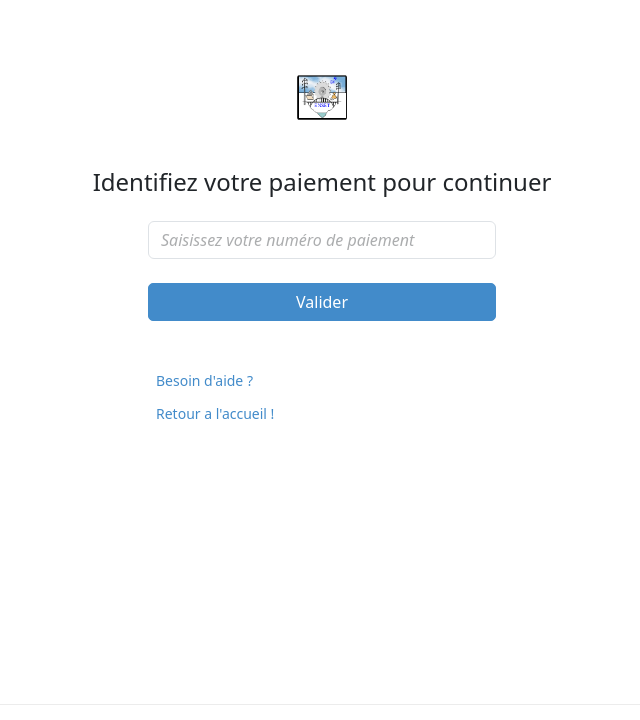
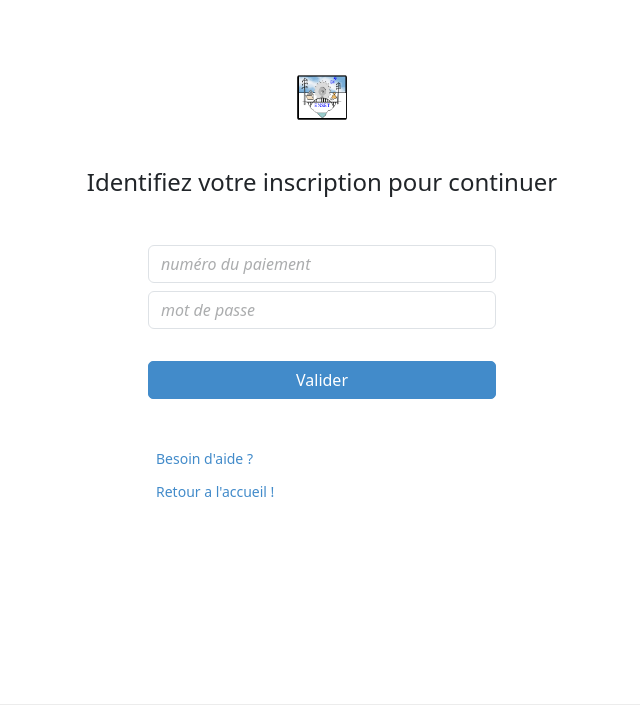
Before and after one commit to MalcomChumchouaPenda/concours-enset-dla-2026, a Flask app: page /home/login in a window 1280 px wide. Shown: the top 720 px of the page, without its empty margins (318-958 px from the left). Run offline with Flask 3, Linux system fonts and the light colour scheme; parts of the project's set-up code (start-up, migrations or seed data) failed here and were passed over; some libraries are stand-ins or nearby versions.

Commit message:
change home navigation

```diff
--- a/core/home/routes.py
+++ b/core/home/routes.py
@@ -42,34 +42,76 @@ def wait():
     # hero = dict(msg=msg, img=img)
     # return render_template('home.jinja', hero=hero)
 
-class AuthForm(FlaskForm):
+
+class RegisterForm(FlaskForm):
     id = StringField(_l('numero de paiement'), validators=[DataRequired()])
+    pwd = PasswordField(_l('mot de passe'), validators=[DataRequired()])
+    confirm_pwd = PasswordField(_l('confirmer mot de passe'), validators=[DataRequired()])
 
 
 def _check_id(id_):
     return re.match(r'^\d+$', id_)
 
 
+@ui.route('/register', methods=['GET', 'POST'])
+def register():
+    form = RegisterForm()
+    if form.validate_on_submit():
+        uid = form.id.data
+        if not _check_id(uid):
+            flash('Numero de paiement invalide', 'danger')
+            return render_template('home-register.jinja', form=form)
+
+        next = url_for('concours.new_inscr')
+        if get_user(db.session, uid):
+            return render_template('landing/message.jinja',
+                                    title=_("Avertissement"),
+                                    message=_("Ce numero de paiement a deja ete utilise pour une inscription"),
+                                    actions = [{'text':_("Voir l'inscription"), 'url':url_for('concours.view_inscr')},
+                                               {'text':_("Revenir a l'accueil"), 'url':url_for('home.logout')}])
+
+        pwd = form.pwd.data
+        if pwd != form.confirm_pwd.data:
+            flash('Mot de passe non confirme', 'danger')
+            return render_template('home-register.jinja', form=form)
+
+        add_user(db.session, uid, uid, pwd)
+        add_roles_to_user(db.session, uid, 'candidat')
+        connect_user(uid, pwd)
+        return redirect(next)
+
+    flash('Vous devez payer vos frais de concours avant cette etape', 'warning')
+    return render_template('home-register.jinja', form=form)
+
+
+class LoginForm(FlaskForm):
+    id = StringField(_l('numero de paiement'), validators=[DataRequired()])
+    pwd = PasswordField(_l('mot de passe'), validators=[DataRequired()])
+
+
 @ui.route('/login', methods=['GET', 'POST'])
 def login():
-    form = AuthForm()
-    next = request.args.get('next', url_for('concours.view_inscr'))
+    form = LoginForm()
+    next = request.args.get('next')
+    if not next:
+        next = url_for('concours.view_inscr')
+
     if form.validate_on_submit():
-        uid = pwd = form.id.data
-        if next == url_for('concours.new_inscr'):
-            if not _check_id(uid):
-                flash('ce numero de paiement est invalide', 'danger')
-                return render_template('home-login.jinja', form=form, next=next)
-            if not get_user(db.session, uid):
-                add_user(db.session, uid, uid, pwd)
-                add_roles_to_user(db.session, uid, 'candidat')
-            connect_user(uid, pwd)
-            return redirect(next)
-        else:
-            if connect_user(uid, pwd):
-                return redirect(next)
-            flash('Ce numero de paiement est invalide', 'danger')
+        uid = form.id.data
+        if not _check_id(uid):
+            flash('Numero de paiement invalide', 'danger')
             return render_template('home-login.jinja', form=form, next=next)
+
+        if not get_user(db.session, uid):
+            flash("Aucune inscription en cours", 'danger')
+            return render_template('home-login.jinja', form=form, next=next)
+
+        pwd = form.pwd.data
+        if not connect_user(uid, pwd):
+            flash('Mot de passe incorrecte', 'danger')
+            return render_template('home-login.jinja', form=form, next=next)
+
+        return redirect(next)
     return render_template('home-login.jinja', form=form, next=next)
 
 
--- a/core/home/templates/home-login.jinja
+++ b/core/home/templates/home-login.jinja
@@ -1,2 +1,57 @@
-{% extends "home-auth.jinja" %}
-{% set endpoint='home.login' %}
+{% extends "login/layout.jinja" %}
+{% set head_title='Login' %}
+
+{% block page_form %}
+    <form class="login-form container d-flex flex-column align-items-center"
+          method="POST" action="{{ url_for('home.login', next=next) }}">
+
+        {{ form.csrf_token }}
+
+        <!-- Header -->
+        <div class="row w-100 pt-5 pb-4 d-flex justify-content-center">
+            <div class="col-10 text-center">
+                <h4>{{ _('Identifiez votre inscription pour continuer') }}</h4>
+            </div>
+        </div>
+
+        <!-- Alertes -->
+        {% with messages = get_flashed_messages(with_categories=true) %}
+            {% if messages %}
+                {% for category, message in messages %}
+                <div class="field row my-1 py-0 w-100 d-flex justify-content-center">
+                    <div class="col-10 col-lg-6 text-center">
+                        <div class="alert alert-{{ category }} alert-dismissible fade show mb-0" role="alert">
+                            {{ message }}
+                            <button aria-label="Close" class="btn-close" data-bs-dismiss="alert" type="button"></button>
+                        </div>
+                    </div>
+                </div>
+                {% endfor %}
+            {% endif %}
+        {% endwith%}
+
+
+        <!-- Identifiant -->
+        <div class="field row my-2 w-100 d-flex justify-content-center">
+            <div class="col-10 col-lg-4">
+                {{ form.id(class_="form-control my-2", placeholder=_("numéro du paiement"), size=20) }}
+                {{ form.pwd(class_="form-control my-2", placeholder=_("mot de passe"), size=20) }}
+            </div>
+        </div><!-- End Identifiant -->
+
+
+        <div class="row pt-3 w-100 d-flex justify-content-center">
+            <div class="col-10 col-lg-4 flex-column align-items-start">
+                <input class="btn btn-primary w-100" type="submit" value="{{ _('Valider') }}">
+                <ul class="login-links">
+                    <li><a class="btn btn-link mt-5" href="#">{{ _("Besoin d'aide ?") }}</a></li>
+                    <li><a class="btn btn-link mt-1" href="{{ url_for('home.index') }}">{{ _("Retour a l'accueil !") }}</a></li>
+                </ul>
+            </div>
+        </div>
+    </form>
+{% endblock %}
+
+{% block page_authors %}
+    <a>Malcom Chumchoua Penda</a>
+{% endblock %}
--- a/core/home/templates/home-auth.jinja
+++ b/core/home/templates/home-register.jinja
@@ -1,16 +1,16 @@
 {% extends "login/layout.jinja" %}
-{% set head_title='Login' %}
+{% set head_title='Register' %}
 
 {% block page_form %}
     <form class="login-form container d-flex flex-column align-items-center"
-          method="POST" action="{{ url_for(endpoint, next=next) }}">
+          method="POST" action="{{ url_for('home.register') }}">
 
         {{ form.csrf_token }}
 
         <!-- Header -->
-        <div class="row w-100 pt-5 pb-2 d-flex justify-content-center">
+        <div class="row w-100 pt-5 pb-4 d-flex justify-content-center">
             <div class="col-10 text-center">
-                <h4>{{ _('Identifiez votre paiement pour continuer') }}</h4>
+                <h4>{{ _("Creez une inscription pour commencer") }}</h4>
             </div>
         </div>
 
@@ -34,7 +34,9 @@
         <!-- Identifiant -->
         <div class="field row my-2 w-100 d-flex justify-content-center">
             <div class="col-10 col-lg-4">
-                {{ form.id(class_="form-control", placeholder=_("Saisissez votre numéro de paiement"), size=20) }}
+                {{ form.id(class_="form-control my-2", placeholder=_("numéro du paiement"), size=20) }}
+                {{ form.pwd(class_="form-control my-2", placeholder=_("mot de passe"), size=20) }}
+                {{ form.confirm_pwd(class_="form-control my-2", placeholder=_("Confirmer mot de passe"), size=20) }}
             </div>
         </div><!-- End Identifiant -->
 
--- a/core/home/templates/home.jinja
+++ b/core/home/templates/home.jinja
@@ -12,8 +12,8 @@
     <div class="hero-info w-75 d-flex flex-column justify-content-center align-items-center">
       {{ hero.msg | safe_md }}
       <div class="d-flex flex-lg-row flex-column mt-4">
-        <a href="{{ url_for('concours.new_inscr') }}" class="btn btn-primary my-1">{{ _('Commencer une inscription') }}</a>
-        <a href="{{ url_for('concours.view_inscr') }}" class="btn btn-secondary my-1">{{ _('Réimprimer une inscription') }}</a>
+        <a href="{{ url_for('home.register') }}" class="btn btn-primary my-1">{{ _('Commencer une inscription') }}</a>
+        <a href="{{ url_for('home.login') }}" class="btn btn-secondary my-1">{{ _('Réimprimer une inscription') }}</a>
       </div>
     </div>
     <div class="hero-bg">
```
Also changed, not shown: pages/concours/routes.py (+1 -10 lines), services/concours_v0_0/defaults.py (+6 -5 lines).
